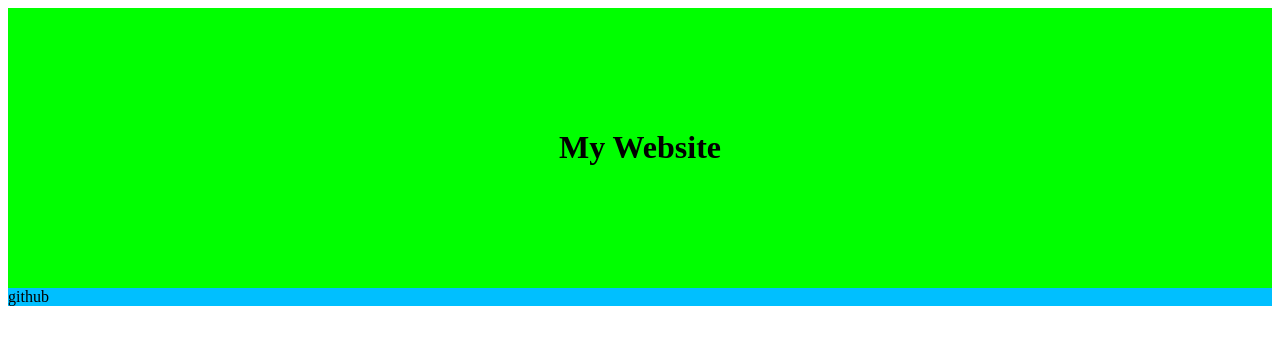
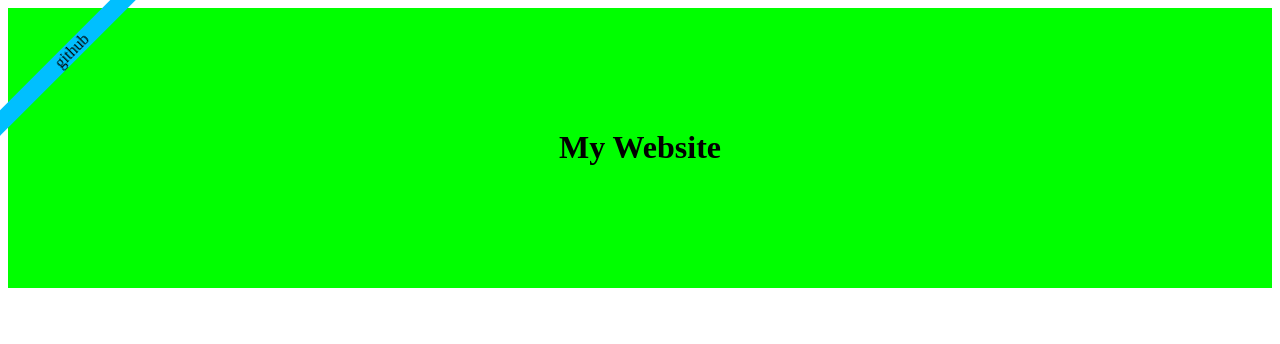
Before and after one commit to Jeffrey528/Jeffrey528.github.io, a plain HTML site: page transform.html in a window 1280 px wide. Drawn offline with Linux system fonts and the light colour scheme.

Commit message:
any message

```diff
--- a/transform.html
+++ b/transform.html
@@ -12,9 +12,20 @@ header{
 }
 div{
     background-color: deepskyblue;
+    /* em is relativ unit, relativ to its parent font size */
+
+
     font-size: 1,5em;
+    transform: rotate(-45deg);
+    text-align: center;
+    position: fixed;
+    width: 300px;
+    top: 42px;
+    left: -78px;
+
 }
     </style>
+
 </head>
 <body>
     <header>
```
Also changed, not shown: homework_my_Website.html (+2 -2 lines), index.html (+2 -3 lines).
